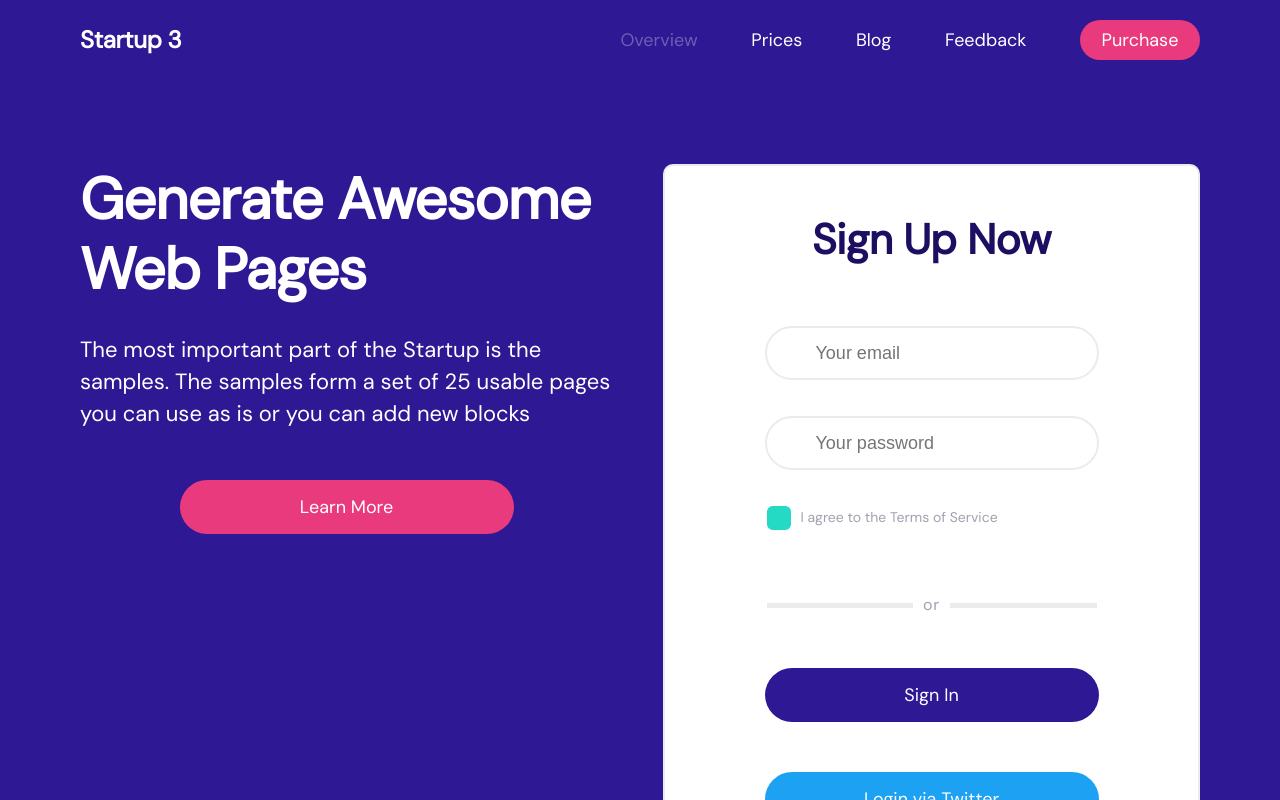
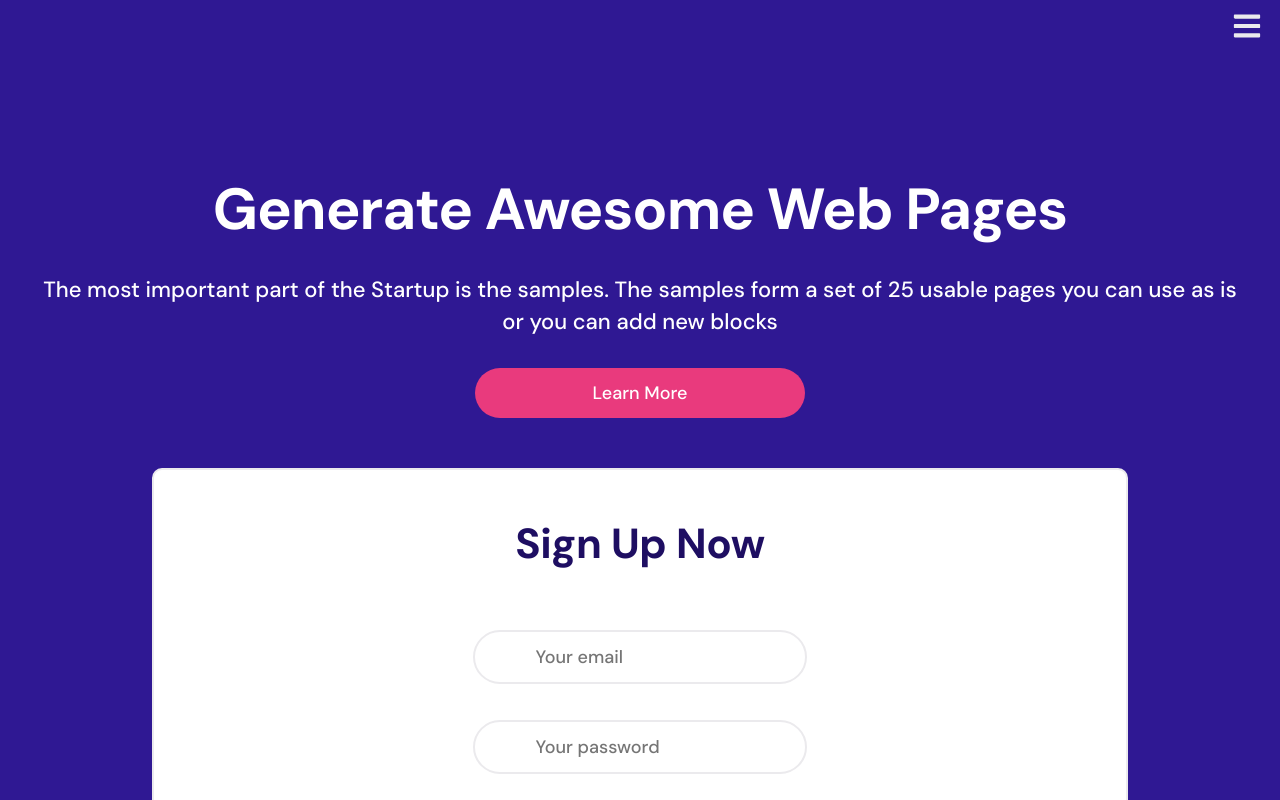
Before and after one commit to AgnieszkaDra/react-landing-signup, a React (Vite) app in the folder frontend/: page / in a window 1280 px wide. Shown: the top 800 px of the page. Built offline with nearby package versions, Linux system fonts and the light colour scheme.

Commit message:
refactor some basic styles

```diff
--- a/frontend/package.json
+++ b/frontend/package.json
@@ -11,6 +11,7 @@
   },
   "dependencies": {
     "framer-motion": "^12.7.3",
+    "modern-normalize": "^3.0.1",
     "react": "^19.0.0",
     "react-dom": "^19.0.0",
     "react-icons": "^5.5.0",
--- a/frontend/src/main.tsx
+++ b/frontend/src/main.tsx
@@ -1,10 +1,14 @@
+import 'modern-normalize/modern-normalize.css';
+import './styles/fonts.scss';
+import './styles/global.scss';
+
 import { StrictMode } from 'react';
 import { createRoot } from 'react-dom/client';
 import { BrowserRouter as Router, Routes, Route } from 'react-router-dom';
-import App from './App';
 import { AppProvider } from './context/AppContext';
 import { AuthProvider } from './context/AuthContext';
 import { Pricing } from './components';
+import App from './App';
 
 createRoot(document.getElementById('root')!).render(
   <StrictMode>
--- a/frontend/src/styles/abstracts/_media-query.scss
+++ b/frontend/src/styles/abstracts/_media-query.scss
@@ -1,24 +1,56 @@
+// @mixin respond($breakpoint) {
+//   @if $breakpoint == mobile {
+//     @media only screen and (min-width: 640px) {
+//       @content;
+//     }
+//   }
+
+//   @if $breakpoint == tablet {
+//     @media only screen and (min-width: 768px) {
+//       @content;
+//     }
+//   }
+
+//   @if $breakpoint == max-tablet {
+//     @media only screen and (max-width: 899px) {
+//       @content;
+//     }
+//   }
+
+//   @if $breakpoint == desktop {
+//     @media only screen and (min-width: 1200px) {
+//       @content;
+//     }
+//   }
+// }
+
 @mixin respond($breakpoint) {
-  @if $breakpoint == mobile {
-    @media only screen and (min-width: 640px) {
+  @if $breakpoint == xs {
+    @media only screen and (max-width: 480px) {
       @content;
     }
   }
 
-  @if $breakpoint == tablet {
-    @media only screen and (min-width: 768px) {
+  @if $breakpoint == sm {
+    @media only screen and (min-width: 481px) and (max-width: 767px) {
       @content;
     }
   }
 
-  @if $breakpoint == max-tablet {
-    @media only screen and (max-width: 899px) {
+  @if $breakpoint == md {
+    @media only screen and (min-width: 768px) and (max-width: 1023px) {
       @content;
     }
   }
 
-  @if $breakpoint == desktop {
-    @media only screen and (min-width: 1200px) {
+  @if $breakpoint == lg {
+    @media only screen and (min-width: 1024px) and (max-width: 1439px) {
+      @content;
+    }
+  }
+
+  @if $breakpoint == xl {
+    @media only screen and (min-width: 1440px) {
       @content;
     }
   }
--- /dev/null
+++ b/frontend/src/styles/fonts.scss
@@ -0,0 +1,21 @@
+@use './abstracts/index' as *;
+@import url('https://fonts.googleapis.com/css2?family=DM+Sans:wght@400;500;700&display=swap');
+
+body {
+  font-family: 'DM Sans', sans-serif;
+  line-height: 1.5;
+  font-weight: 400;
+  color: $white;
+  background-color: $navy;
+  font-synthesis: none;
+  text-rendering: optimizeLegibility;
+  -webkit-font-smoothing: antialiased;
+  -moz-osx-font-smoothing: grayscale;
+}
+
+:root {
+    --font-base: 'DM Sans', sans-serif;
+    --font-weight-normal: 400;
+    --font-weight-medium: 500;
+    --font-weight-bold: 700;
+}
--- /dev/null
+++ b/frontend/src/styles/global.scss
@@ -0,0 +1,116 @@
+@use './abstracts/index' as *;
+@import url('https://fonts.googleapis.com/css2?family=DM+Sans&display=swap');
+
+// ==============================
+// Reset & Base
+// ==============================
+*, *::before, *::after {
+  margin: 0;
+  padding: 0;
+  box-sizing: inherit;
+}
+
+html, body {
+  height: 100%;
+  box-sizing: border-box;
+}
+
+body {
+  font-family: var(--font-base);
+  font-weight: 400;
+  line-height: 1.7;
+  background-color: $navy;
+  color: $white;
+  overflow-x: hidden;
+}
+
+// ==============================
+// Typography
+// ==============================
+h1 {
+  font-size: 3.2em;
+  line-height: 1.1;
+}
+
+h2 {
+  font-weight: 700;
+  font-size: 58px;
+  line-height: 70px;
+  letter-spacing: -1px;
+}
+
+h3 {
+  font-weight: 700;
+  font-size: 42px;
+  line-height: 52px;
+  letter-spacing: -0.4px;
+}
+
+// ==============================
+// Elements
+// ==============================
+li {
+  list-style: none;
+}
+
+a {
+  text-decoration: none;
+  cursor: pointer;
+}
+
+img {
+  width: 100%;
+  height: 100%;
+  object-fit: cover;
+}
+
+button {
+  font-family: inherit;
+  font-size: 1em;
+  font-weight: 500;
+  padding: 0.6em 1.2em;
+  border: 1px solid transparent;
+  border-radius: 8px;
+  background-color: #1a1a1a;
+  cursor: pointer;
+  transition: border-color 0.25s;
+}
+
+// ==============================
+// Root Container
+// ==============================
+#root {
+  min-height: 100vh;
+  margin: 0 auto;
+  padding: 1rem 3rem;
+  display: flex;
+  flex-direction: column;
+  align-items: center;
+  justify-content: center;
+
+  @include respond(tablet) {
+    padding: 0;
+    margin: 6.5rem 6rem;
+  }
+
+  @include respond(desktop) {
+    padding: 0;
+    margin: 0 8rem;
+  }
+}
+
+// ==============================
+// Buttons
+// ==============================
+.button {
+  font-weight: 500;
+  font-size: 18px;
+  line-height: 26px;
+  color: $white;
+  letter-spacing: 0;
+  border: 0;
+
+  &__wrapper {
+    margin: 5rem auto;
+  }
+}
--- a/frontend/src/styles/globals.scss
+++ /dev/null
@@ -1,114 +0,0 @@
-@use './abstracts/index' as *;
-@import url('https://fonts.googleapis.com/css2?family=DM+Sans&display=swap');
-
-*,*::before,*::after{
-  margin:0;
-  padding: 0;
-  box-sizing: inherit;
-}
-
-body{
-  font-family: 'DM Sans', sans-serif;
-  overflow-x: hidden;
-  font-weight: 400;
-  line-height: 1.7;
-  background-color: $navy;
-  color: $white;
-}
-
-html, body {
-  height: 100%;
-}
-
-li {
-  list-style: none;
-}
-
-a {
-  cursor: pointer;
-  text-decoration: none;
-}
-
-button {
-  cursor: pointer;
-}
-
-img {
-  width: 100%;
-  height: 100%;
-}
-
-
-
-#root {
-  min-height: 100vh;
-  margin-left: auto;
-  margin-right: auto;
-  display: flex;
-  flex-direction: column;
-  min-height: 100vh;
-  align-items: center;
-  justify-content: center;
-  padding: 1rem 3rem;
-
-
-  @include respond(tablet) {
-    padding: 0;
-    margin: 6.5rem 6rem;
-  }
-  @include respond(desktop) {
-    padding: 0;
-    margin: 0 8rem;
-  }
-}
-
-
-
-.button {
- //max-width: 100%;
-  font-weight: 500;
-  font-size: 18px;
-  line-height: 26px;
-  letter-spacing: 0;
-  vertical-align: middle;
-  color: $white;
-   border: 0;
-  &__wrapper {
-
-   margin: 5rem auto;
-  }
-}
-
-
-
-
-h1 {
-  font-size: 3.2em;
-  line-height: 1.1;
-}
-
-h2 {
-  font-weight: 700;
-  font-size: 58px;
-  line-height: 70px;
-  letter-spacing: -1px;
-}
-
-h3 {
-  font-weight: 700;
-  font-size: 42px;
-  line-height: 52px;
-  letter-spacing: -0.4px;
-}
-
-button {
-  border-radius: 8px;
-  border: 1px solid transparent;
-  padding: 0.6em 1.2em;
-  font-size: 1em;
-  font-weight: 500;
-  font-family: inherit;
-  background-color: #1a1a1a;
-  cursor: pointer;
-  transition: border-color 0.25s;
-}
--- a/frontend/src/styles/index.scss
+++ b/frontend/src/styles/index.scss
@@ -1,4 +1,3 @@
 @forward './form.scss';
 @forward './main.scss';
-@forward './globals.scss';
 @forward './header.scss'
```
Also changed, not shown: 1 other file (tests, documents, lock files or other folders).
